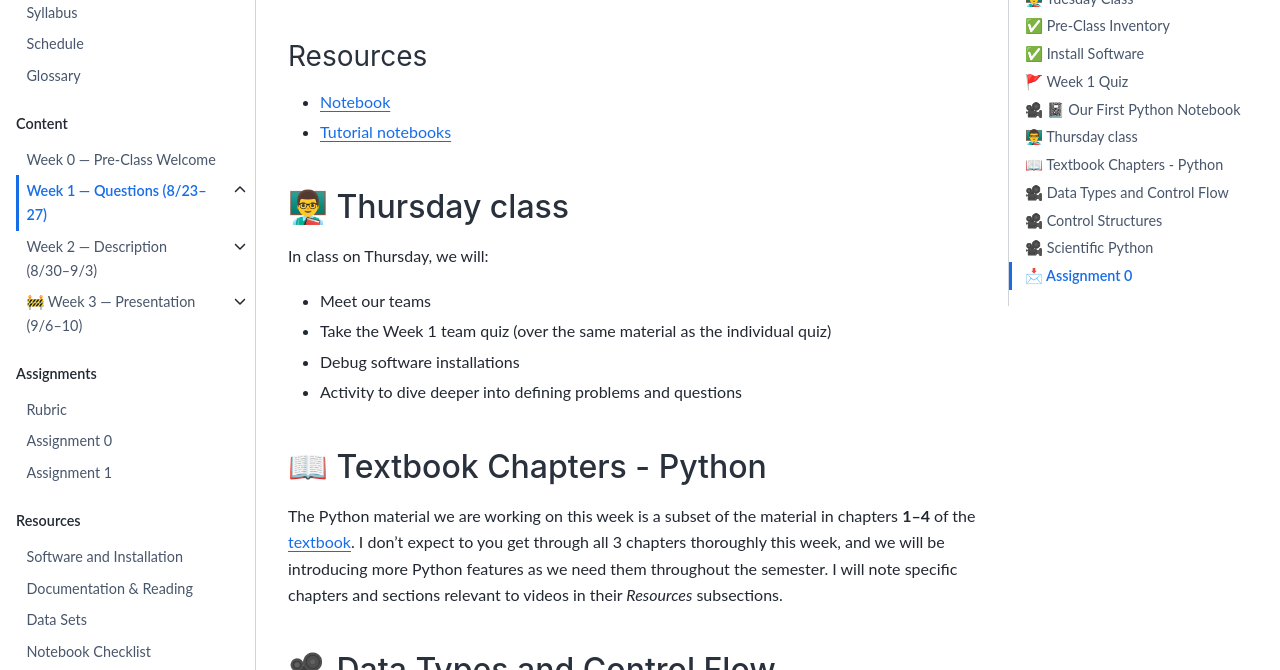
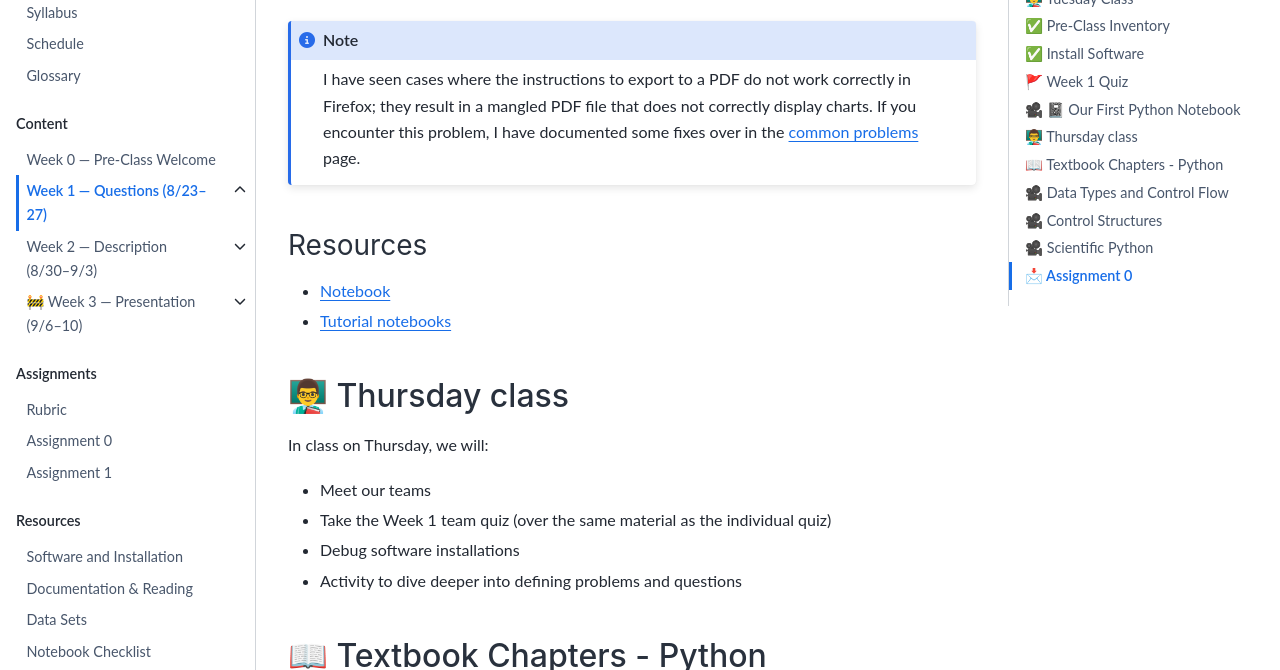
Before and after one commit to mdekstrand/cs533-web, a Jupyter Book: the page built from week1/index.md, in a window 1280 px wide and 900 px high, scrolled down 2842 px, cut to the strip 230-900 px from the top of the window. Built offline with Jupyter Book 1.0.4 settings and Sphinx 7.4.7 and the Sphinx Book theme 1.1.4, drawn with Linux system fonts in a browser that asks for light colours; pages that are not in the unit, such as notebooks, are missing from menus; cross-references to code outside the pages are shown as plain code; a style sheet for code colours, icons or effects is not loaded.

Commit message:
add link to mangled pdfs

```diff
--- a/week1/index.md
+++ b/week1/index.md
@@ -126,6 +126,12 @@ It also shows you how to prepare a notebook to submit as an assignment.
 :alt-amara: https://amara.org/en/videos/7pm0dwa8XK45/info/httpsdbd531fb-904f-4b2f-b0a3-ad75015afd4c-7ee12dfe-0986-47af-b8df-ad8c011dfdd5mp4invocationid242d7851-6e03-ec11-a9e9-0a1a827ad0ec/
 :::
 
+:::{note}
+I have seen cases where the instructions to export to a PDF do not work correctly in Firefox; they result in a mangled
+PDF file that does not correctly display charts.  If you encounter this problem, I have documented some fixes over in
+the [common problems](prob-mangled-pdf) page.
+:::
+
 ### Resources
 
 - [Notebook](DemoNotebook.ipynb)
```
Also changed, not shown: resources/notebook-checklist.md (+4 -0 lines).
